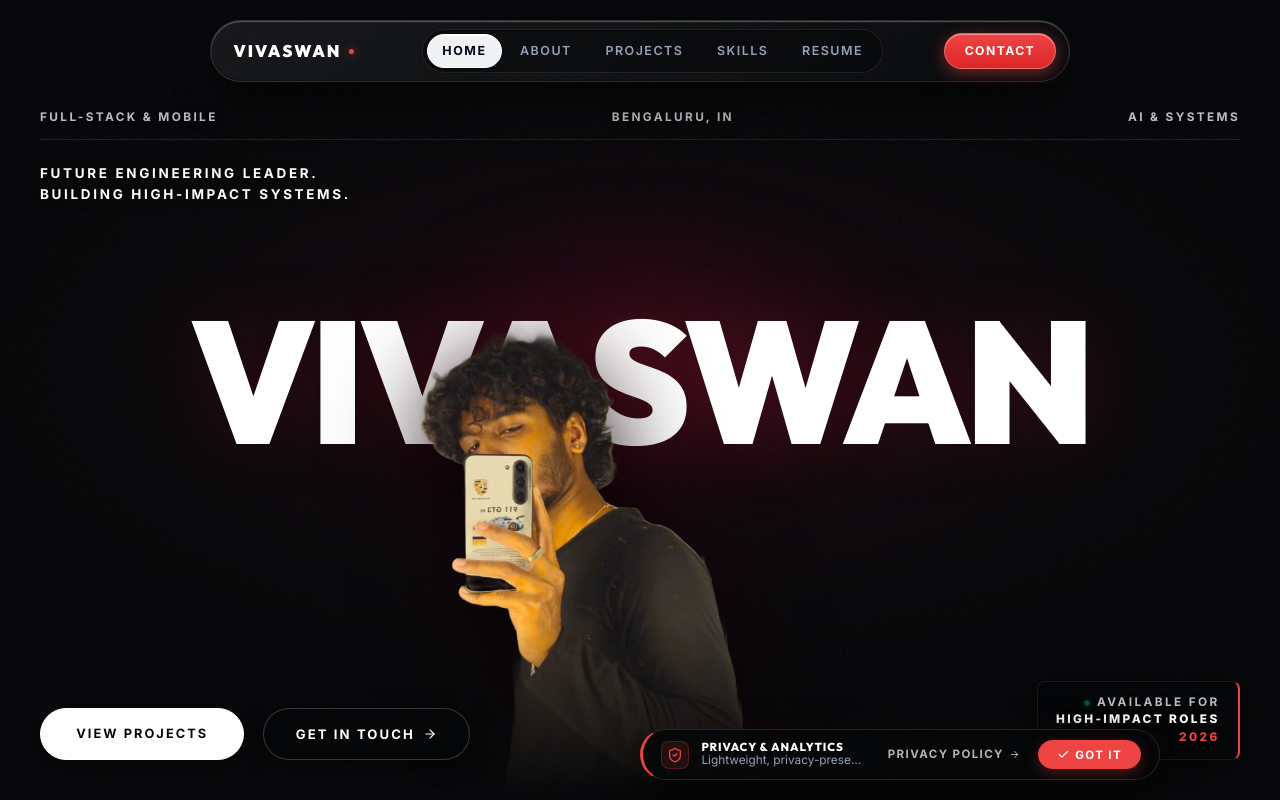
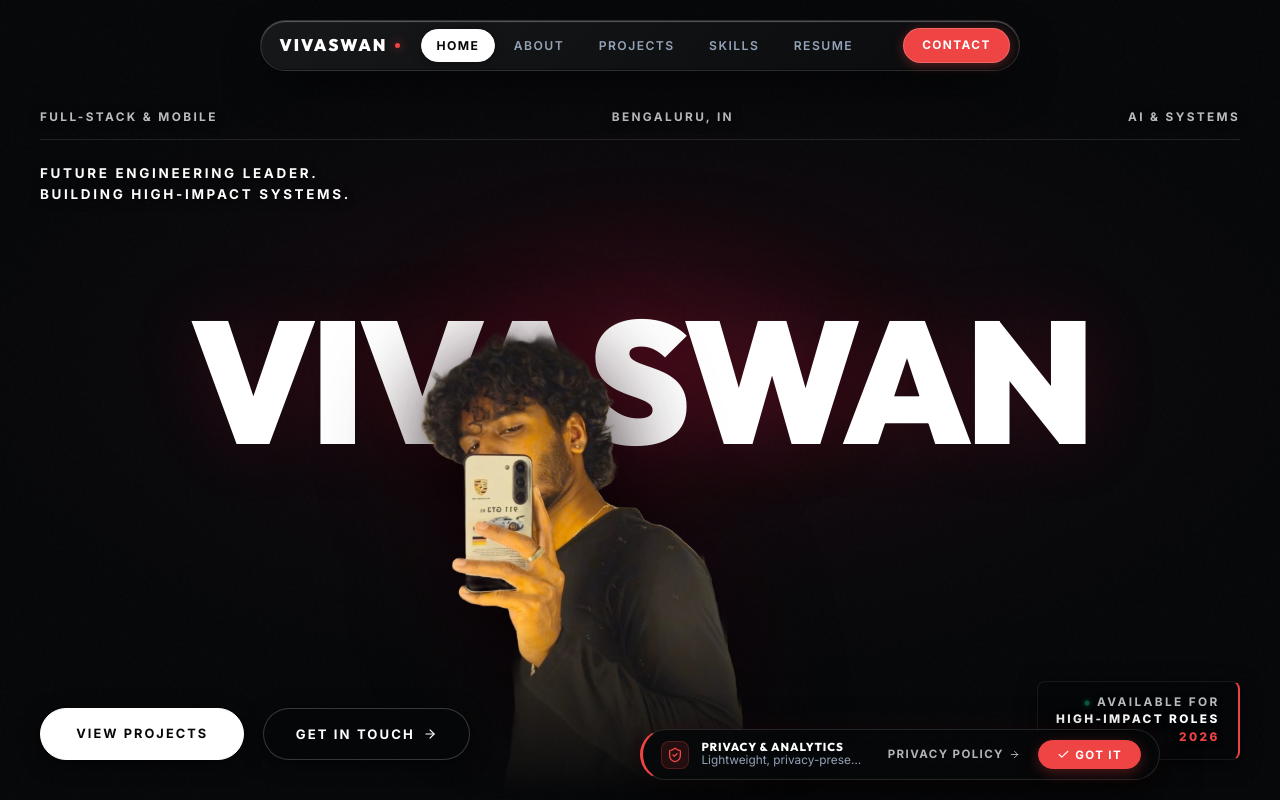
Before and after one commit to vivaswanshetty/Portfolio-Website, a React (Vite) app: page / in a window 1280 px wide. Shown: the top 800 px of the page. Built offline with nearby package versions, Linux system fonts and the light colour scheme.

Commit message:
refactor(navbar): align optical centering, symmetric padding, and clean link pill styling

```diff
--- a/src/index.css
+++ b/src/index.css
@@ -302,18 +302,18 @@ img {
   right: 0;
   margin-left: auto;
   margin-right: auto;
-  width: min(92%, 860px);
-  max-width: 860px;
+  width: min(92%, 760px);
+  max-width: 760px;
   z-index: 1000;
-  padding: 0.5rem 0.8rem 0.5rem 1.4rem;
+  padding: 0.45rem 0.55rem 0.45rem 1.15rem;
   border-radius: 9999px;
-  background: linear-gradient(135deg, rgba(255, 255, 255, 0.07) 0%, rgba(255, 255, 255, 0.02) 100%), rgba(6, 7, 9, 0.72);
+  background: linear-gradient(135deg, rgba(255, 255, 255, 0.07) 0%, rgba(255, 255, 255, 0.02) 100%), rgba(6, 7, 9, 0.75);
   backdrop-filter: blur(32px) saturate(210%) brightness(105%);
   -webkit-backdrop-filter: blur(32px) saturate(210%) brightness(105%);
   border: 1px solid rgba(255, 255, 255, 0.12);
-  display: flex;
-  align-items: center;
-  justify-content: space-between;
+  display: grid;
+  grid-template-columns: 1fr auto 1fr;
+  align-items: center;
   box-shadow: 0 20px 45px -10px rgba(0, 0, 0, 0.7), inset 0 1px 1px 0 rgba(255, 255, 255, 0.3), inset 0 -1px 1px 0 rgba(0, 0, 0, 0.4);
   transition: all 0.3s ease;
 }
@@ -323,7 +323,7 @@ img {
   align-items: center;
   gap: 0.45rem;
   text-decoration: none;
-  padding-right: 0.5rem;
+  justify-self: start;
 }
 
 .navbar-logo-text {
@@ -347,79 +347,80 @@ img {
 .navbar-links {
   display: flex;
   align-items: center;
-  gap: 0.2rem;
-  background: rgba(0, 0, 0, 0.28);
-  padding: 0.25rem;
+  gap: 0.25rem;
+  background: transparent;
+  padding: 0;
   border-radius: 9999px;
-  border: 1px solid rgba(255, 255, 255, 0.09);
-  box-shadow: inset 0 1px 2px rgba(0, 0, 0, 0.4);
+  border: none;
+  box-shadow: none;
+  justify-self: center;
 }
 
 .navbar-link {
   position: relative;
-  font-size: 0.78rem;
+  font-size: 0.76rem;
   font-family: var(--font-body);
   font-weight: 600;
   text-transform: uppercase;
   letter-spacing: 0.12em;
   color: var(--text-muted);
   text-decoration: none;
-  padding: 0.45rem 0.95rem;
+  padding: 0.42rem 0.95rem;
   border-radius: 9999px;
   display: flex;
   align-items: center;
-  transition: color 0.2s ease;
+  transition: color 0.2s cubic-bezier(0.16, 1, 0.3, 1);
 }
 
 .navbar-link:hover {
-  color: #ef4444;
+  color: #ffffff;
 }
 
 .navbar-link.active {
-  color: #020617;
+  color: #060709;
   font-weight: 700;
 }
 
 .navbar-active-pill {
   position: absolute;
   inset: 0;
-  background: rgba(248, 250, 252, 0.96);
+  background: #ffffff;
   border: 1px solid #ffffff;
   border-radius: 9999px;
   z-index: 1;
-  box-shadow: 0 2px 10px rgba(0, 0, 0, 0.35), inset 0 1px 1px #ffffff;
+  box-shadow: 0 2px 10px rgba(0, 0, 0, 0.35);
 }
 
 .navbar-actions {
   display: flex;
   align-items: center;
-  gap: 0.5rem;
+  justify-self: end;
 }
 
 .navbar-contact-btn {
   display: inline-flex;
   align-items: center;
   justify-content: center;
-  padding: 0.45rem 1.25rem;
+  padding: 0.42rem 1.15rem;
   border-radius: 9999px;
-  font-size: 0.76rem;
+  font-size: 0.74rem;
   font-family: var(--font-body);
   font-weight: 700;
   text-transform: uppercase;
   letter-spacing: 0.12em;
   color: #ffffff;
   text-decoration: none;
-  background: linear-gradient(180deg, #ef4444 0%, #dc2626 100%);
-  border: 1px solid rgba(255, 255, 255, 0.25);
-  box-shadow: inset 0 1px 0 rgba(255, 255, 255, 0.4), 0 4px 15px rgba(239, 68, 68, 0.45);
+  background: #ef4444;
+  border: 1px solid rgba(255, 255, 255, 0.18);
+  box-shadow: 0 2px 12px rgba(239, 68, 68, 0.35);
   transition: all 0.2s cubic-bezier(0.16, 1, 0.3, 1);
 }
 
 .navbar-contact-btn:hover {
-  background: linear-gradient(180deg, #f87171 0%, #ef4444 100%);
-  border-color: rgba(255, 255, 255, 0.4);
+  background: #dc2626;
+  border-color: rgba(255, 255, 255, 0.35);
   color: #ffffff;
-  box-shadow: inset 0 1px 0 rgba(255, 255, 255, 0.6), 0 6px 22px rgba(239, 68, 68, 0.65);
+  box-shadow: 0 4px 18px rgba(239, 68, 68, 0.55);
   transform: translateY(-1px);
 }
 
@@ -519,6 +520,9 @@ img {
     border-bottom: 1px solid rgba(255, 255, 255, 0.08);
     padding: 0.8rem 1.25rem;
     background: rgba(6, 10, 20, 0.8);
+    display: flex !important;
+    justify-content: space-between !important;
+    align-items: center;
   }
 
   .desktop-only {
```
